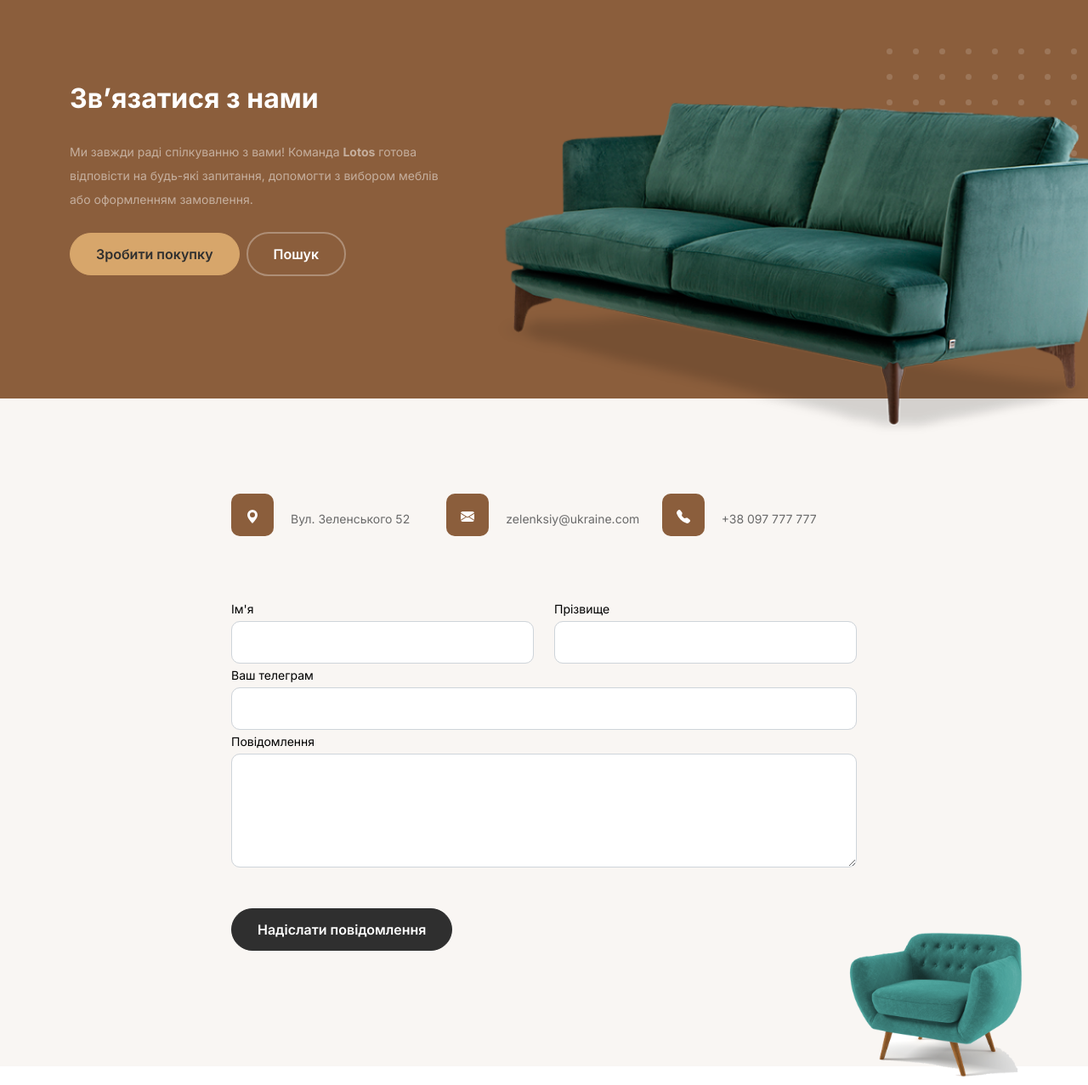
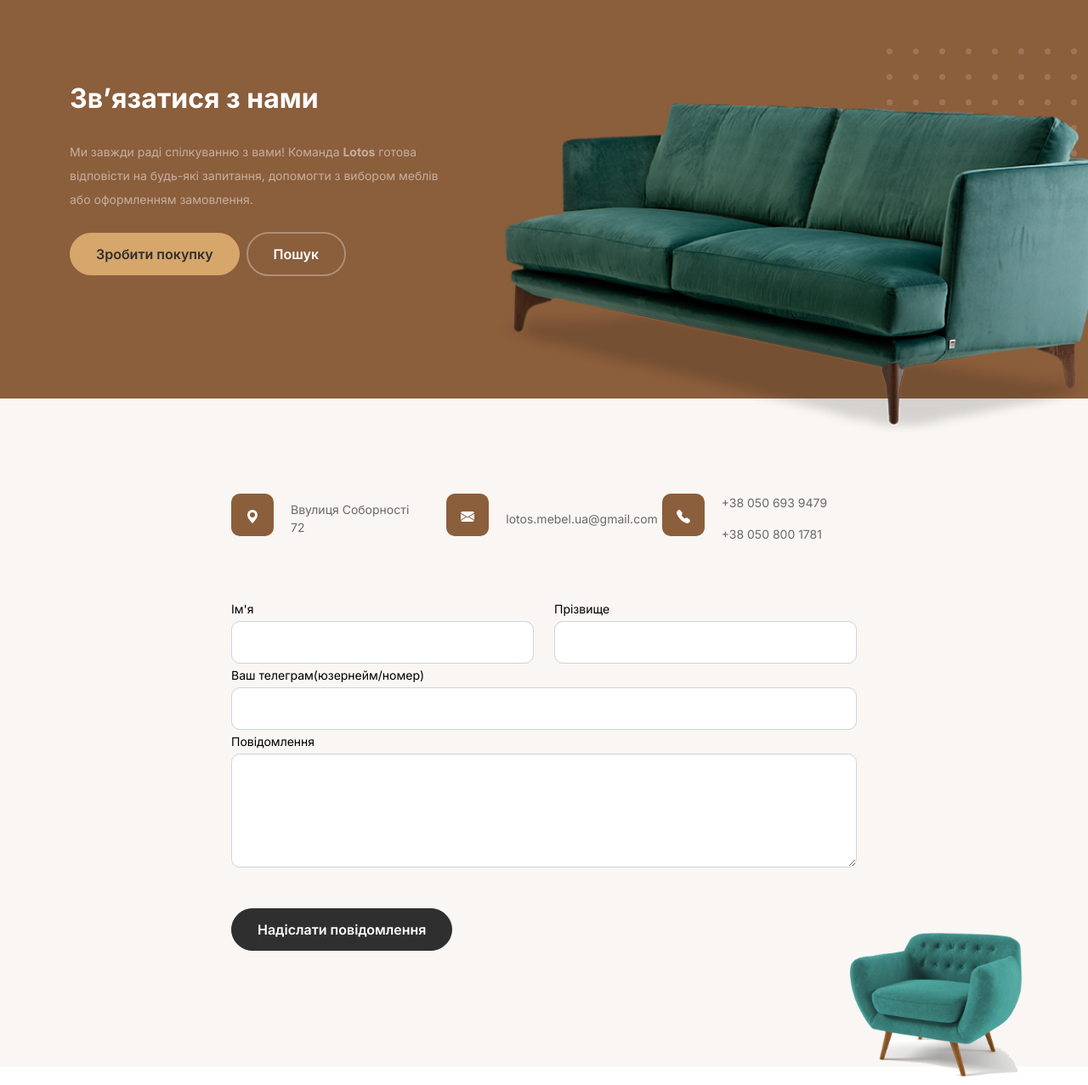
Before and after one commit to money-stash/furni_website_seller, a Flask app: page /contact in a window 1280 px wide. Shown: the part 85-1362 px from the top of the page at 85% size. Run offline with Flask 3, Linux system fonts and the light colour scheme; some libraries are stand-ins or nearby versions.

Commit message:
updated contacts

```diff
--- a/templates/contact.html
+++ b/templates/contact.html
@@ -97,7 +97,7 @@
                       </svg>
                     </div> <!-- /.icon -->
                     <div class="service-contents">
-                      <p>Вул. Зеленського 52</p>
+                      <p>Ввулиця Соборності 72</p>
                     </div> <!-- /.service-contents-->
                   </div> <!-- /.service -->
                 </div>
@@ -110,7 +110,7 @@
                       </svg>
                     </div> <!-- /.icon -->
                     <div class="service-contents">
-                      <p>zelenksiy@ukraine.com</p>
+                      <p>lotos.mebel.ua@gmail.com</p>
                     </div> <!-- /.service-contents-->
                   </div> <!-- /.service -->
                 </div>
@@ -123,10 +123,12 @@
                       </svg>
                     </div> <!-- /.icon -->
                     <div class="service-contents">
-                      <p>+38 097 777 777</p>
+                      <p>+38 050 693 9479</p>
+                      <p>+38 050 800 1781</p>
                     </div> <!-- /.service-contents-->
                   </div> <!-- /.service -->
                 </div>
+
               </div>
 
               <form>
@@ -145,7 +147,7 @@
                   </div>
                 </div>
                 <div class="form-group">
-                  <label class="text-black" for="email">Ваш телеграм</label>
+                  <label class="text-black" for="email">Ваш телеграм(юзернейм/номер)</label>
                   <input type="email" class="form-control" id="email">
                 </div>
 
```
